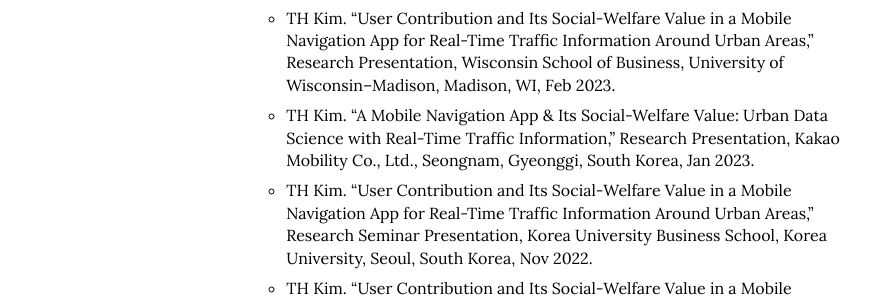
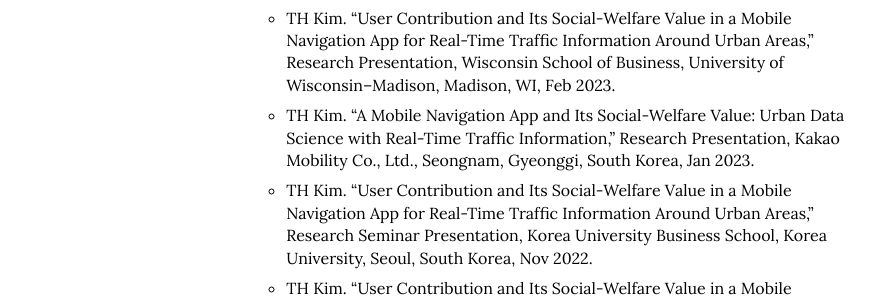
Before and after one commit to istaehun/taehun, a Jekyll site: the page built from index.html, in a window 1280 px wide and 900 px high, scrolled down 4060 px. Shown: the part 155-453 px from the top of the window, without its empty margins (190-1074 px from the left). Built offline with Jekyll 4.4.1, drawn with Linux system fonts in a browser that asks for light colours; nearby versions of some CDN libraries; some of the changed text lies outside the part shown.

Commit message:
Update research.yml

```diff
--- a/_data/research.yml
+++ b/_data/research.yml
@@ -55,7 +55,7 @@
     - "TH Kim. “User-Generated Content and Its Impact on Public Benefits: Mobile Navigation App—Waze,” Invited Presentation in Department of Business Administration, College of Business Administration, Incheon National University, Incheon, South Korea, May 2024."
     - "T Wu, TH Kim, Y Kim, S Petter. “Differential Effects of Features on User Content Engagement Behavior Across Multiple Cryptocurrency Reward Based Social Media Platforms,” INFORMS ISS Paper Development Workshop, Virtual, Apr 2023."
     - "TH Kim. “User Contribution and Its Social-Welfare Value in a Mobile Navigation App for Real-Time Traffic Information Around Urban Areas,” Research Presentation, Wisconsin School of Business, University of Wisconsin–Madison, Madison, WI, Feb 2023."
-    - "TH Kim. “A Mobile Navigation App & Its Social-Welfare Value: Urban Data Science with Real-Time Traffic Information,” Research Presentation, Kakao Mobility Co., Ltd., Seongnam, Gyeonggi, South Korea, Jan 2023."
+    - "TH Kim. “A Mobile Navigation App and Its Social-Welfare Value: Urban Data Science with Real-Time Traffic Information,” Research Presentation, Kakao Mobility Co., Ltd., Seongnam, Gyeonggi, South Korea, Jan 2023."
     - "TH Kim. “User Contribution and Its Social-Welfare Value in a Mobile Navigation App for Real-Time Traffic Information Around Urban Areas,” Research Seminar Presentation, Korea University Business School, Korea University, Seoul, South Korea, Nov 2022."
     - "TH Kim. “User Contribution and Its Social-Welfare Value in a Mobile Navigation App for Real-Time Traffic Information Around Urban Areas,” Research Seminar Presentation, Department of Applied Artificial Intelligence, College of Computing & Informatics, Sungkyunkwan University, Seoul, South Korea, Aug 2022."
     - "TH Kim. “Understanding Effects of Cryptocurrency Reward on User Engagement in Content Production,” Faculty Research Presentation, Department of e-Business, Ajou School of Business, Ajou University, Suwon, Gyeonggi, South Korea, Jun 2022."
@@ -83,7 +83,7 @@
     - "박미쁨, 임성현, 김태훈. “디파이 사용설명서: 암호화폐가 바꿀 새로운 부의 탄생,” 시크릿하우스, Aug 2023."
     - "A Susarla. “People Become Less Likely to Contribute to a Virtual Public Good If They Know Many Others Are Already Doing It,” Research News, Broad College of Business, Michigan State University, Feb 2021: to access the full article, click <a href='https://broad.msu.edu/news/virtual-public-goods/'>here</a>."
     - "A Susarla. “People May Become Less Likely to Contribute to a Virtual Public Good Like Wikipedia or Waze If They Know Many Others Are Already Doing It,” The Conversation, Feb 2021: to access the full article, click <a href='https://theconversation.com/people-may-become-less-likely-to-contribute-to-a-virtual-public-good-like-wikipedia-or-waze-if-they-know-many-others-are-already-doing-it-140421/'>here</a>."
-    - "이재남. “[Biz Solution] 노하우/경험 사내공유: 지식관리 전략의 첫걸음,” 매일경제, Dec 2015: to access the full article, click <a href='https://www.mk.co.kr/news/business/view/2015/12/1148296/'>here</a>."
+    - "이재남. “[Biz Solution] 노하우·경험 사내공유: 지식관리 전략의 첫걸음,” 매일경제, Dec 2015: to access the full article, click <a href='https://www.mk.co.kr/news/business/view/2015/12/1148296/'>here</a>."
 -
   sub-title: Patents
   list:
```
